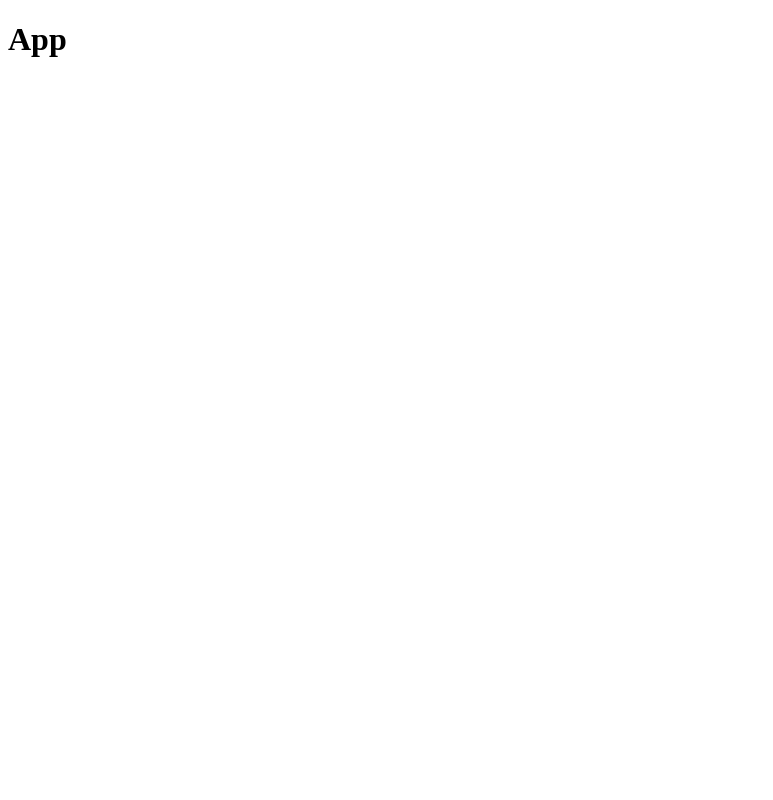
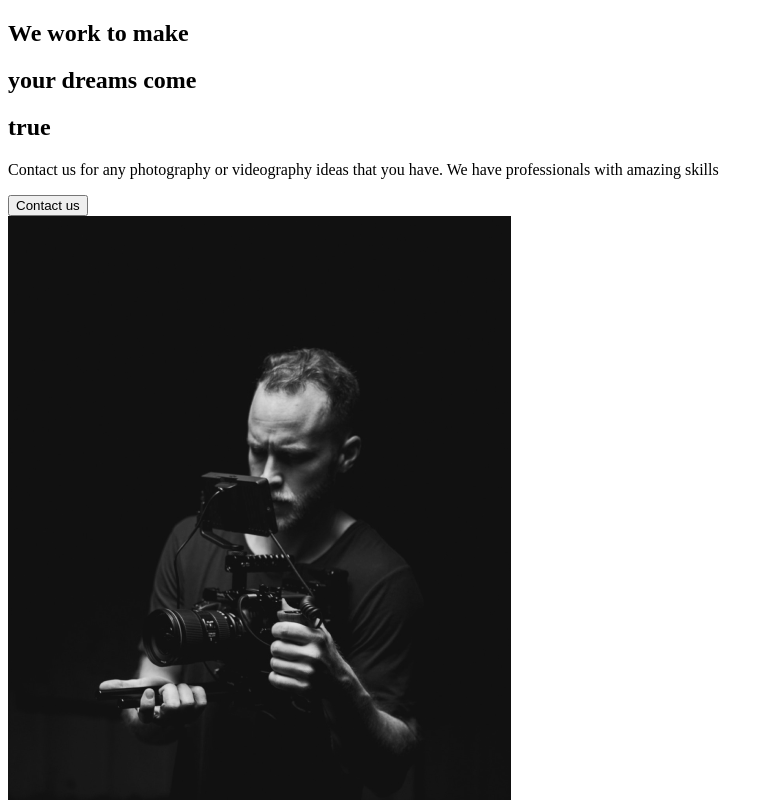
Before and after one commit to tataqt/Creative-React-and-Redux-Course, a React (Create React App) app in the folder capture-portofolio/: page / in a window 1280 px wide. Shown: the top 800 px of the page, without its empty margins (0-773 px from the left). Built offline with nearby package versions, Linux system fonts and the light colour scheme.

Commit message:
About Us Section

```diff
--- a/capture-portofolio/src/App.jsx
+++ b/capture-portofolio/src/App.jsx
@@ -1,7 +1,9 @@
+import AboutUsPage from "./pages/AboutUsPage";
+
 function App() {
   return (
     <div className="App">
-      <h1>App</h1>
+      <AboutUsPage />
     </div>
   );
 }
--- /dev/null
+++ b/capture-portofolio/src/components/AboutSection.jsx
@@ -0,0 +1,29 @@
+import React from 'react';
+import Home1 from '../img/home1.png'
+
+const AboutSection = () => {
+    return (
+        <div>
+            <div className="description">
+                <div className="title">
+                    <div className="hide">
+                        <h2>We work to make</h2>
+                    </div>
+                    <div className="hide">
+                        <h2>your <span>dreams</span> come</h2>
+                    </div>
+                    <div className="hide">
+                        <h2>true</h2>
+                    </div>
+                </div>
+                <p>Contact us for any photography or videography ideas that you have. We have professionals with amazing skills</p>
+                <button>Contact us</button>
+            </div>
+            <div className="image">
+                <img src={Home1} alt="guy with a camera" />
+            </div>
+        </div>
+    );
+};
+
+export default AboutSection;
--- /dev/null
+++ b/capture-portofolio/src/pages/AboutUsPage.jsx
@@ -0,0 +1,12 @@
+import React from 'react';
+import AboutSection from '../components/AboutSection';
+
+const AboutUsPage = () => {
+    return (
+        <>
+            <AboutSection />
+        </>
+    );
+};
+
+export default AboutUsPage;
```
